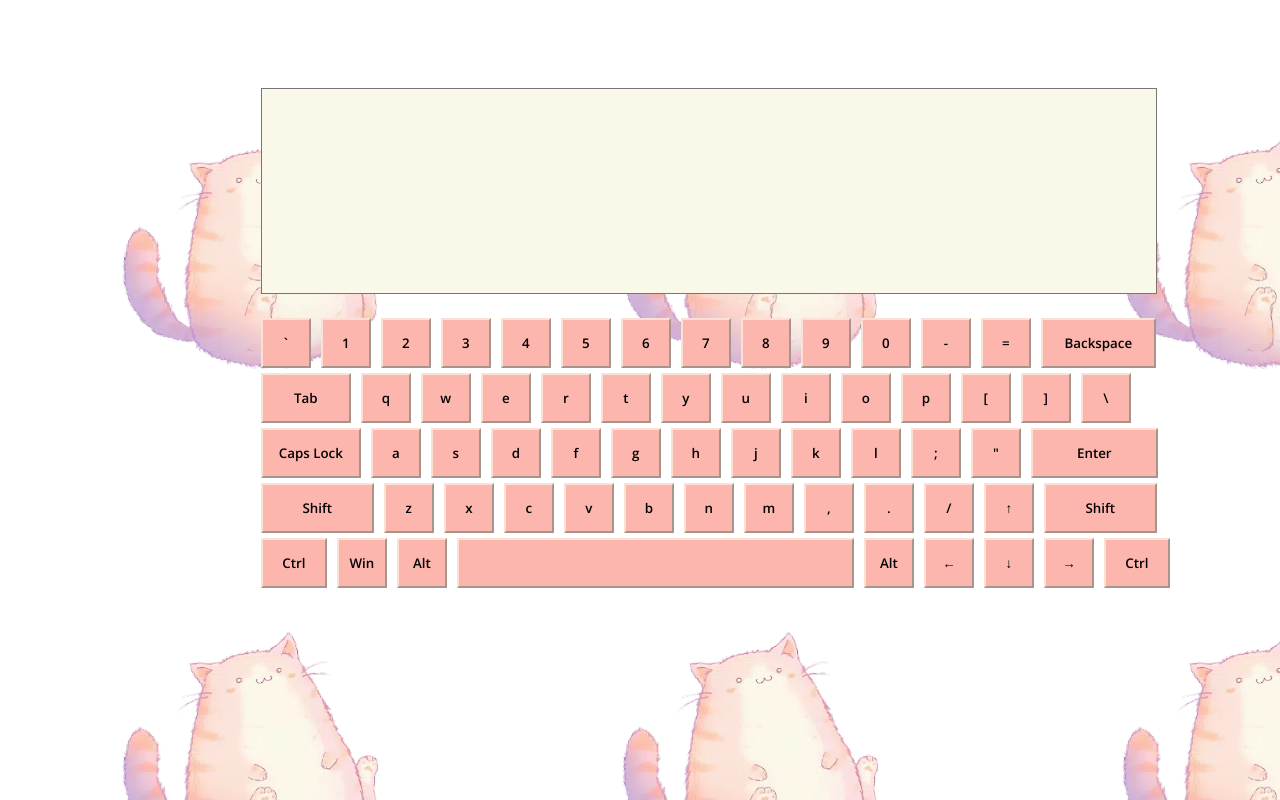
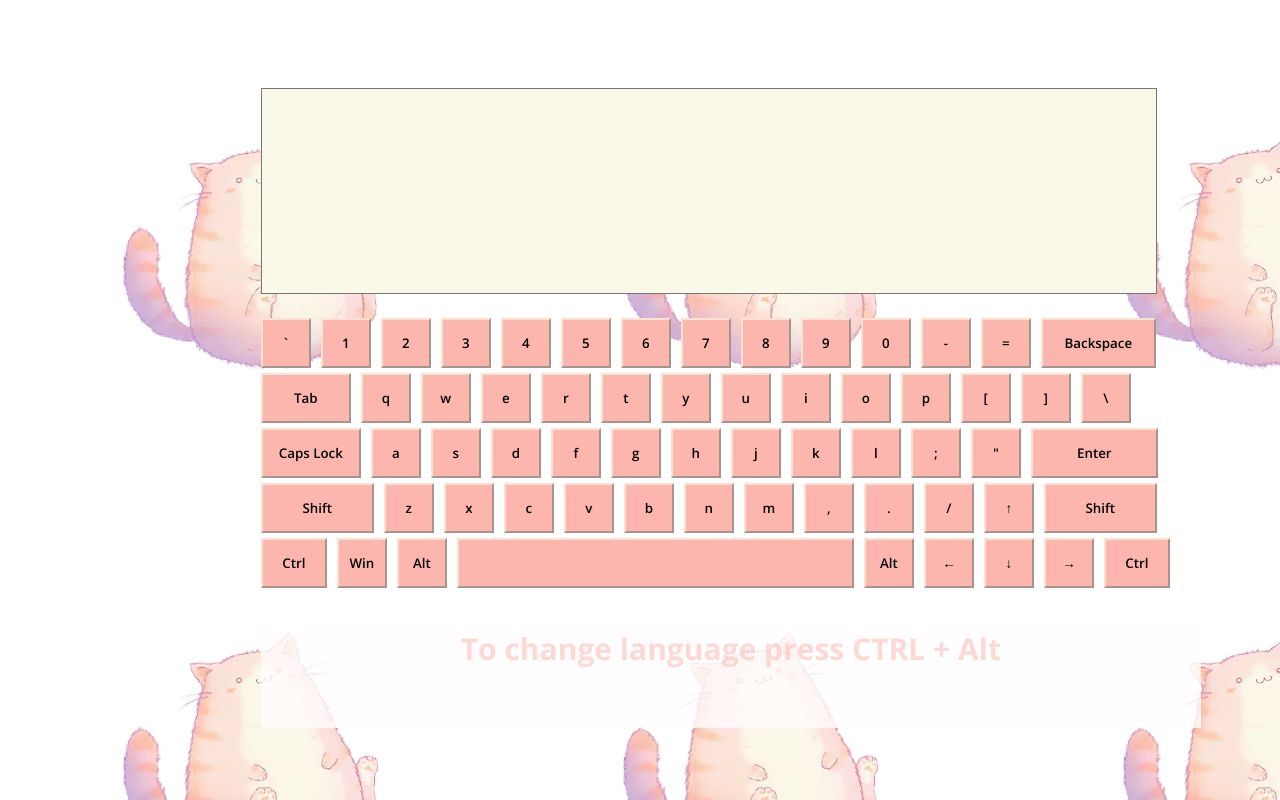
Before and after one commit to anhelina-zhurauliova/virtual-keybord, a website: page index.html in a window 1280 px wide. Drawn offline with nearby package versions, Linux system fonts and the light colour scheme.

Commit message:
feat: add shortcut for changing language

```diff
--- a/script.js
+++ b/script.js
@@ -1,9 +1,15 @@
 window.onload = () => {
   const div = document.createElement('div');
   const textarea = document.createElement('textarea');
+  const shortCut = document.createElement('div');
+  const p = document.createElement('p')
   let isCaps = false;
   document.body.appendChild(div);
   document.body.prepend(textarea);
+  shortCut.classList.add('short_cut');
+  document.body.appendChild(shortCut);
+  shortCut.appendChild(p)
+  p.innerText = 'To change language press CTRL + Alt'
   if (localStorage.lang === 'eng' || !localStorage.getItem('lang')) {
     for (let i = 0; i < values.length;) {
       const button = document.createElement('input');
--- a/style.css
+++ b/style.css
@@ -1,11 +1,11 @@
 body{
-  background-image: url(./288179992029211.png);
+  background-image: url(./images/288179992029211.png);
   background-size: 500px;
 }
 div {
   font-family: "Open Sans";
   width: 920px;
-  height: 350px;
+  height: 280px;
   margin-left: 20%;
   margin-top: 20px;
 }
@@ -62,6 +62,16 @@ input[value='Ctrl'] {
 input:hover{
   background-color: #ffd3ce;
 }
-/* .active{
-  border: 2px solid gold black black gold;
-} */
+.short_cut {
+  height: 100px;
+  width: 940px;
+  background-color: rgba(255, 253, 253, 0.8);
+}
+.short_cut > p{
+  padding: auto;
+  font-weight: 700;
+  text-align: center;
+  color:#fdb6ae;
+  opacity: 0.5;
+  font-size: 30px;
+}
```
Also changed, not shown: images/288179992029211.png (renamed from 288179992029211.png).
